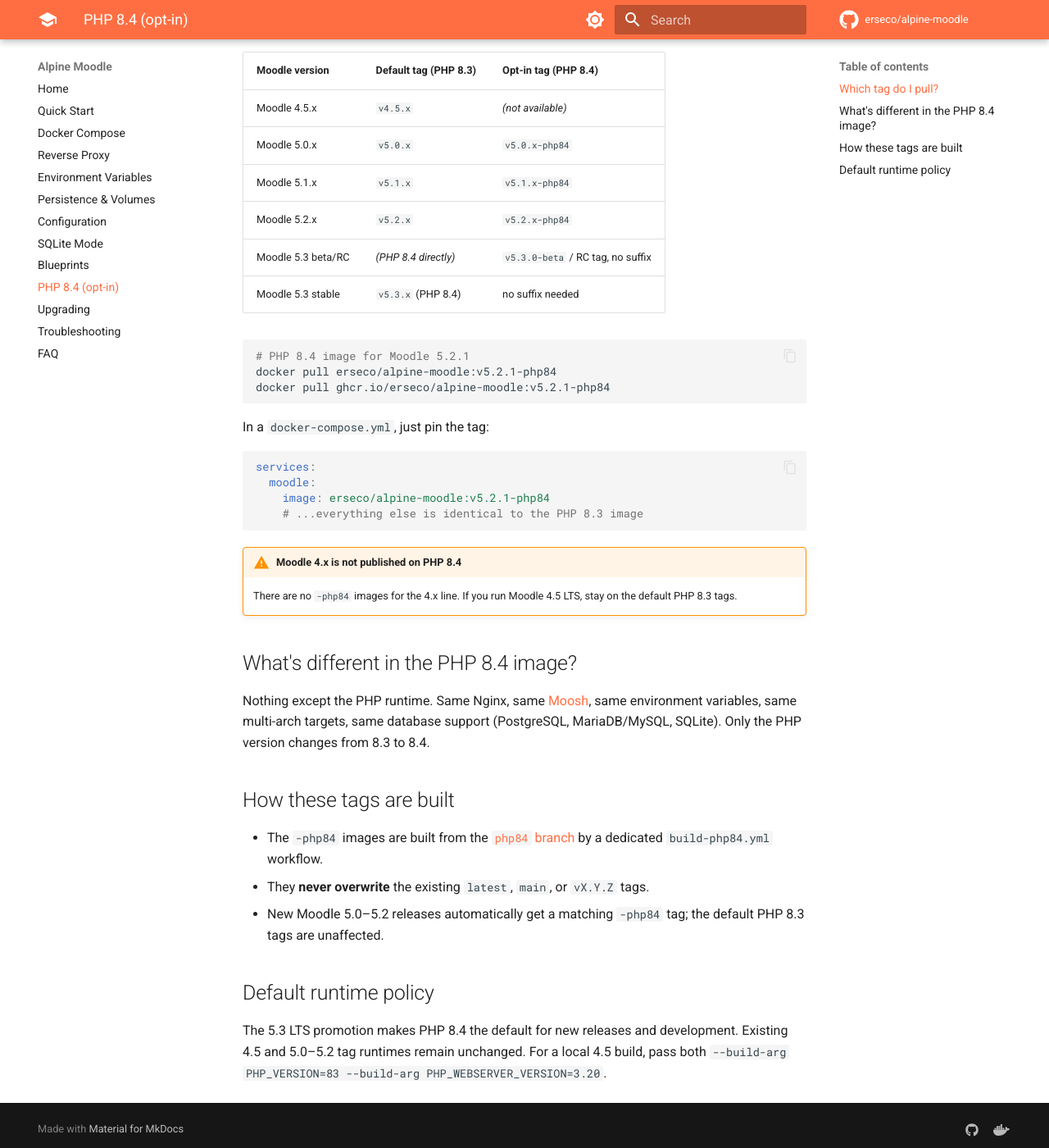
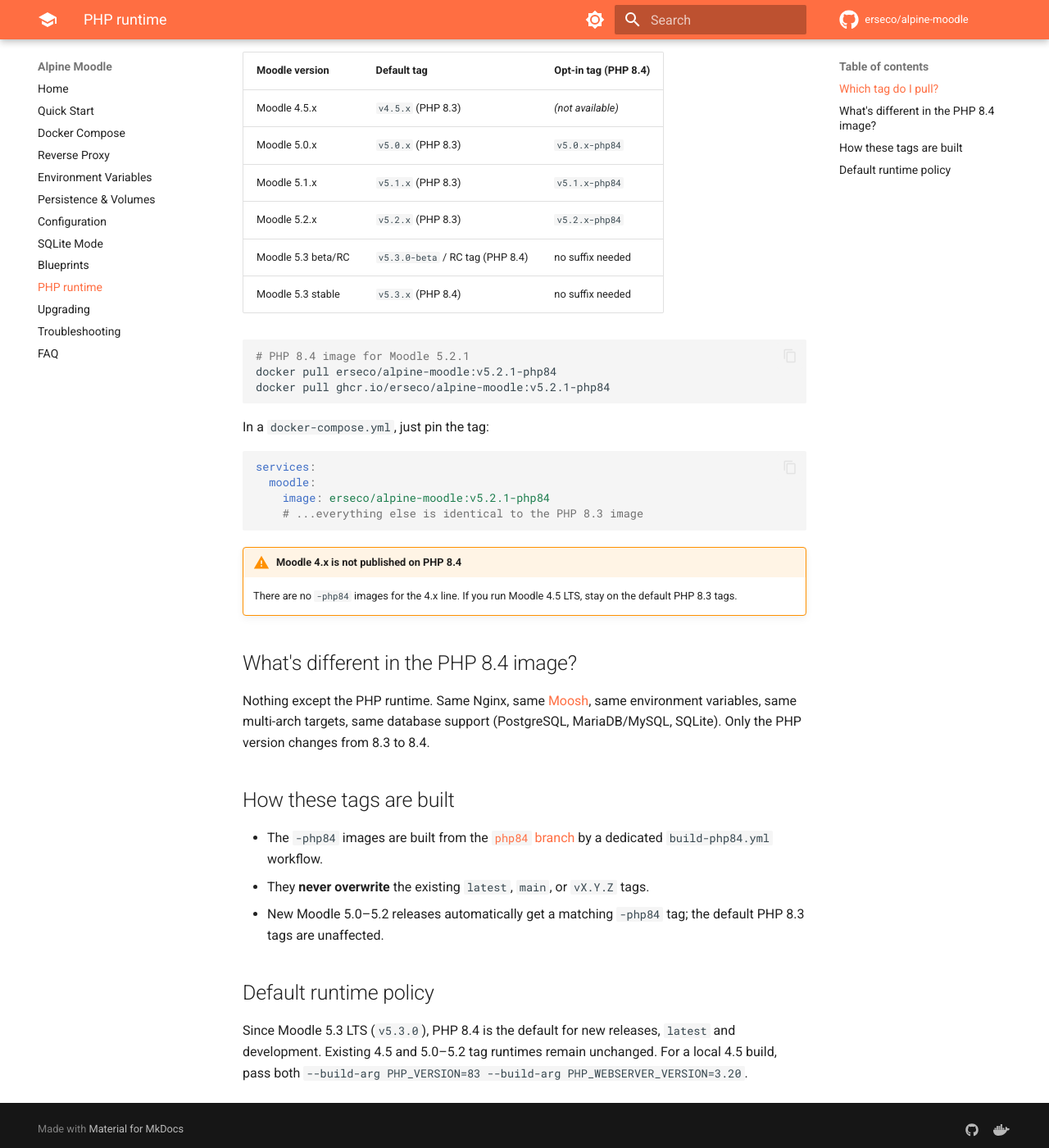
Before and after one commit to erseco/alpine-moodle, an MkDocs documentation site: the page built from docs/php84.md, in a window 1280 px wide and 1400 px high, scrolled down 434 px. Shown: the whole window at 82% size. Built offline with MkDocs 1.6.1 and Material for MkDocs 9.7.7, drawn with Linux system fonts in a browser that asks for light colours; comment, search, counter and statistics services are not loaded; some of the changed text lies outside the part shown.

Commit message:
Document PHP 8.4 as the default runtime with Moodle 5.3 LTS
State up front that since v5.3.0 latest is Moodle 5.3 LTS on PHP 8.4,
list the PHP version per image tag, and stop calling the PHP 8.4 page
opt-in now that it is the default.

````diff
--- a/docs/php84.md
+++ b/docs/php84.md
@@ -1,4 +1,4 @@
-# PHP 8.4 (opt-in)
+# PHP runtime (8.4 by default)
 
 Moodle 5.3 and newer default tags, `main` and `latest` use **PHP 8.4**.
 Moodle 4.5 and unsuffixed 5.0–5.2 tags keep **PHP 8.3**. PHP 8.4 is also available as an
@@ -12,13 +12,13 @@ Moodle 5.3 beta/RC tags use PHP 8.4 directly, without a suffix. See the
 
 ## Which tag do I pull?
 
-| Moodle version | Default tag (PHP 8.3) | Opt-in tag (PHP 8.4) |
+| Moodle version | Default tag | Opt-in tag (PHP 8.4) |
 |----------------|-----------------------|----------------------|
-| Moodle 4.5.x   | `v4.5.x`              | *(not available)*    |
-| Moodle 5.0.x   | `v5.0.x`              | `v5.0.x-php84`       |
-| Moodle 5.1.x   | `v5.1.x`              | `v5.1.x-php84`       |
-| Moodle 5.2.x   | `v5.2.x`              | `v5.2.x-php84`       |
-| Moodle 5.3 beta/RC | *(PHP 8.4 directly)* | `v5.3.0-beta` / RC tag, no suffix |
+| Moodle 4.5.x   | `v4.5.x` (PHP 8.3)    | *(not available)*    |
+| Moodle 5.0.x   | `v5.0.x` (PHP 8.3)    | `v5.0.x-php84`       |
+| Moodle 5.1.x   | `v5.1.x` (PHP 8.3)    | `v5.1.x-php84`       |
+| Moodle 5.2.x   | `v5.2.x` (PHP 8.3)    | `v5.2.x-php84`       |
+| Moodle 5.3 beta/RC | `v5.3.0-beta` / RC tag (PHP 8.4) | no suffix needed |
 | Moodle 5.3 stable | `v5.3.x` (PHP 8.4) | no suffix needed |
 
 ```bash
@@ -56,6 +56,6 @@ same environment variables, same multi-arch targets, same database support
 
 ## Default runtime policy
 
-The 5.3 LTS promotion makes PHP 8.4 the default for new releases and development.
+Since Moodle 5.3 LTS (`v5.3.0`), PHP 8.4 is the default for new releases, `latest` and development.
 Existing 4.5 and 5.0–5.2 tag runtimes remain unchanged. For a local 4.5 build, pass
 both `--build-arg PHP_VERSION=83 --build-arg PHP_WEBSERVER_VERSION=3.20`.
--- a/mkdocs.yml
+++ b/mkdocs.yml
@@ -52,7 +52,7 @@ nav:
   - Configuration: configuration.md
   - SQLite Mode: sqlite.md
   - Blueprints: blueprints.md
-  - PHP 8.4 (opt-in): php84.md
+  - PHP runtime: php84.md
   - Upgrading: upgrading.md
   - Troubleshooting: troubleshooting.md
   - FAQ: faq.md
````
Also changed, not shown: README.md (+15 -10 lines).
